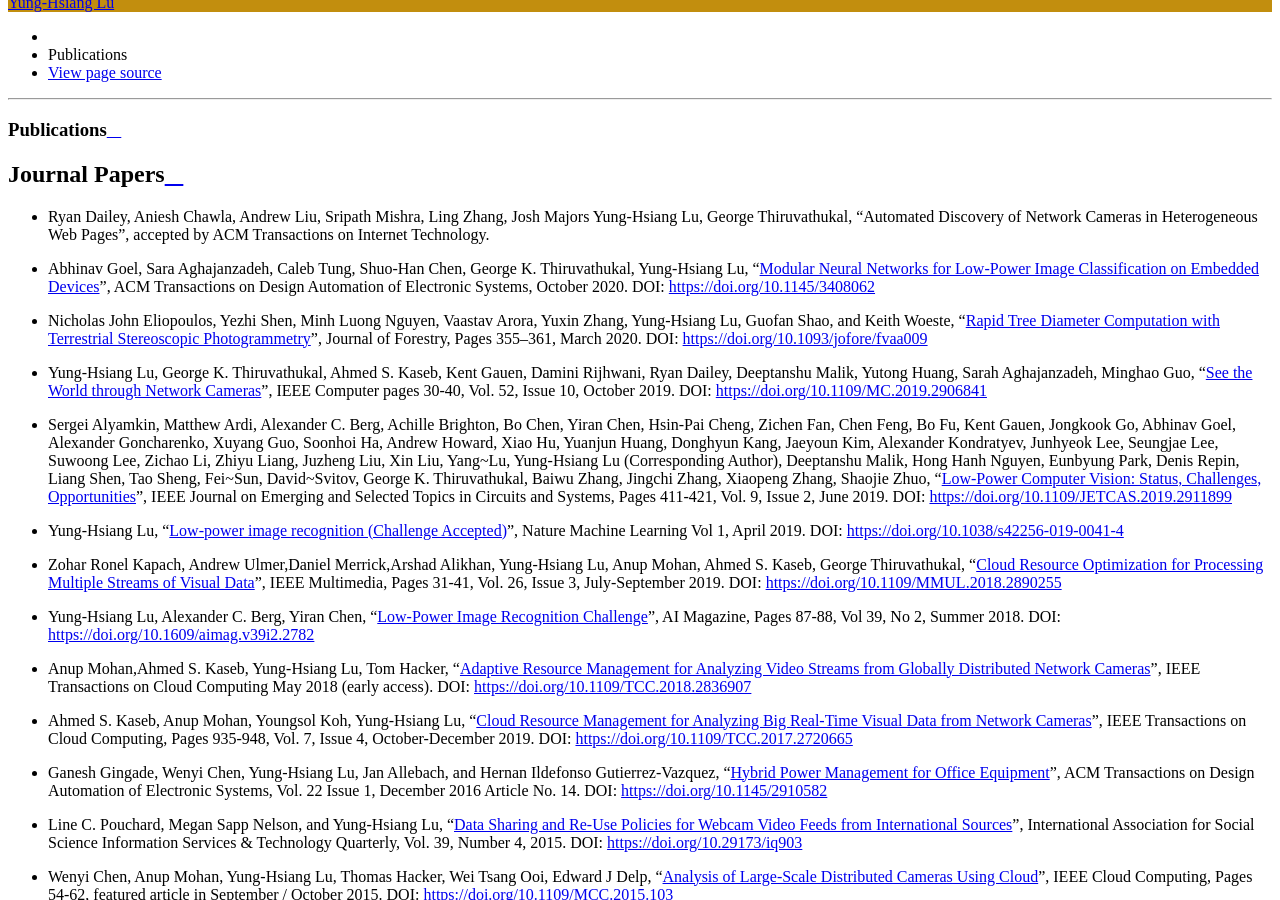
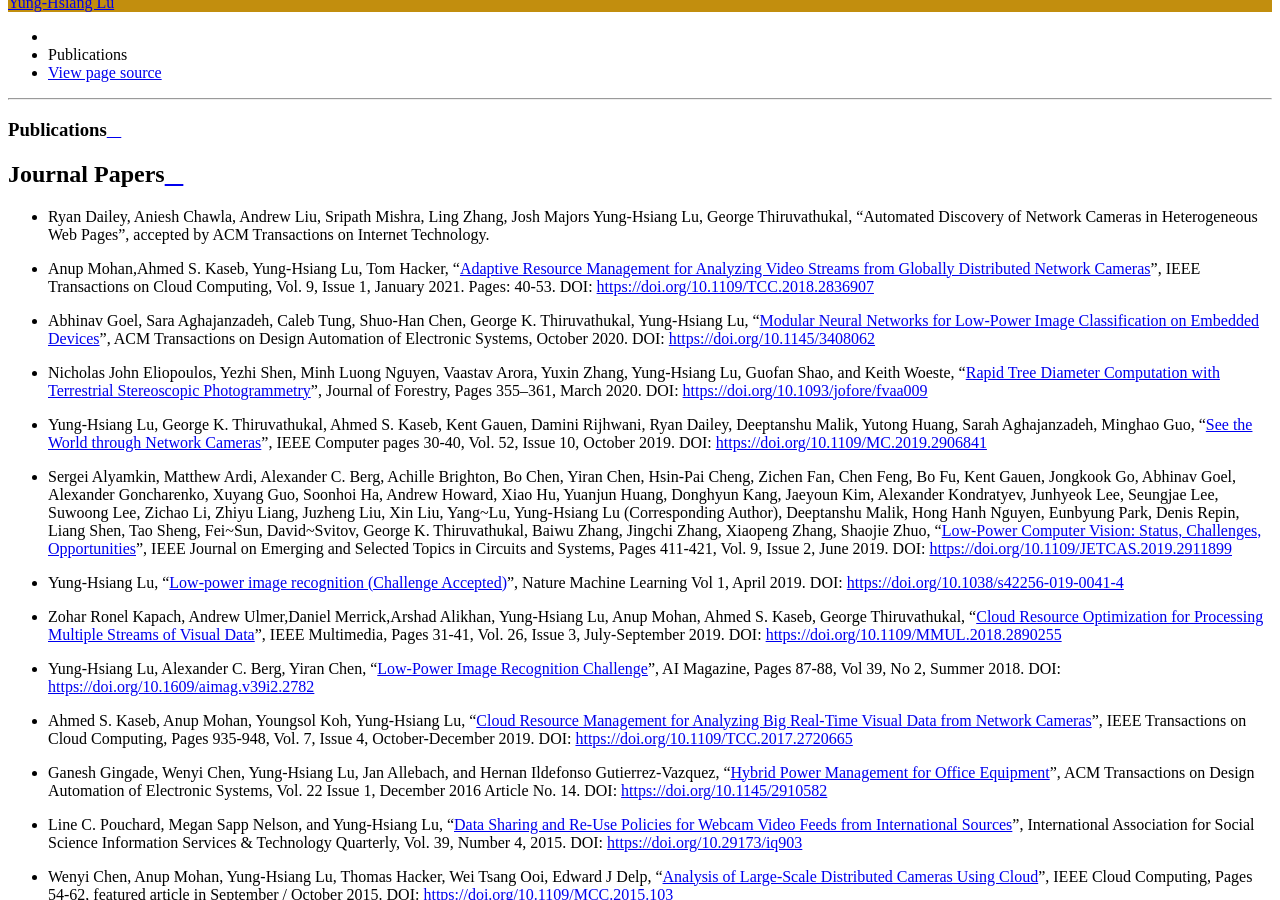
Before and after one commit to luyunghsiang/yhluweb, a Sphinx documentation site: the page built from source/publications.rst, in a window 1280 px wide and 900 px high, scrolled down 659 px. Built offline with Sphinx 7.4.7 and the Read the Docs theme 2.0.0, drawn with Linux system fonts in a browser that asks for light colours; some of the changed lines change nothing that is shown.

Commit message:
update paper's page numbers

```diff
--- a/source/publications.rst
+++ b/source/publications.rst
@@ -8,6 +8,13 @@ Journal Papers
   Josh Majors Yung-Hsiang Lu, George Thiruvathukal, "Automated
   Discovery of Network Cameras in Heterogeneous Web Pages", accepted
   by ACM Transactions on Internet Technology.
+
+- Anup Mohan,Ahmed S. Kaseb, Yung-Hsiang Lu, Tom Hacker, "`Adaptive
+  Resource Management for Analyzing Video Streams from Globally
+  Distributed Network Cameras
+  <https://ieeexplore.ieee.org/document/8359122>`_", IEEE Transactions
+  on Cloud Computing, Vol. 9, Issue 1, January 2021. Pages:
+  40-53. DOI: https://doi.org/10.1109/TCC.2018.2836907
 
 - Abhinav Goel, Sara Aghajanzadeh, Caleb Tung, Shuo-Han Chen,
   George K. Thiruvathukal, Yung-Hsiang Lu, "`Modular Neural Networks
@@ -64,13 +71,6 @@ Journal Papers
   <https://ojs.aaai.org//index.php/aimagazine/article/view/2782>`_",
   AI Magazine, Pages 87-88, Vol 39, No 2, Summer 2018. DOI:
   https://doi.org/10.1609/aimag.v39i2.2782
-
-- Anup Mohan,Ahmed S. Kaseb, Yung-Hsiang Lu, Tom Hacker, "`Adaptive
-  Resource Management for Analyzing Video Streams from Globally
-  Distributed Network Cameras
-  <https://ieeexplore.ieee.org/document/8359122>`_", IEEE Transactions
-  on Cloud Computing May 2018 (early access). DOI:
-  https://doi.org/10.1109/TCC.2018.2836907
 
 - Ahmed S. Kaseb, Anup Mohan, Youngsol Koh, Yung-Hsiang Lu, "`Cloud
   Resource Management for Analyzing Big Real-Time Visual Data from
```
